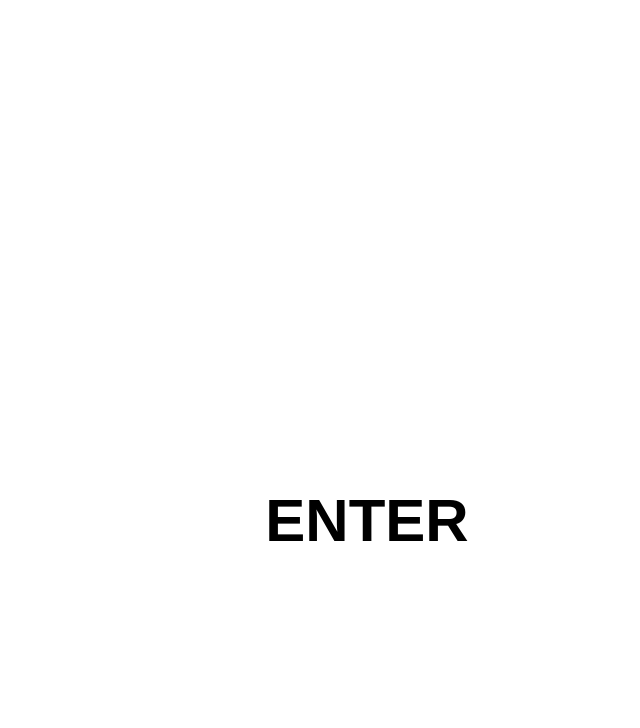
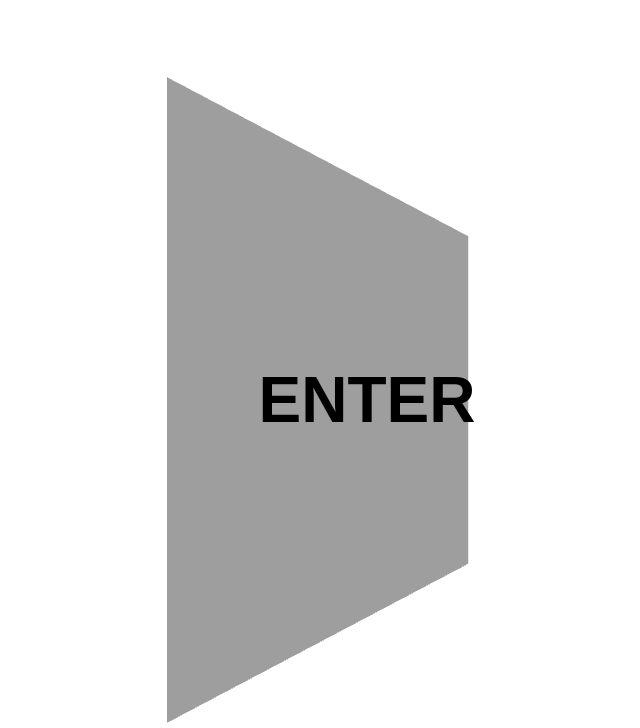
Before and after one commit to SaifAboo/MY-STORE, a plain HTML site: page index.html in a window 1280 px wide. Shown: the top 728 px of the page, without its empty margins (273-913 px from the left). Drawn offline with nearby package versions, Linux system fonts and the light colour scheme; grey boxes are pictures that could not be loaded.

Commit message:
Update index.html

```diff
--- a/index.html
+++ b/index.html
@@ -2,6 +2,7 @@
 <html lang="en">
 <head>
   <meta charset="UTF-8" />
+  <meta name="viewport" content="width=device-width, initial-scale=1.0"/>
   <title>Stach Store</title>
   <style>
     body {
@@ -11,30 +12,37 @@
       font-family: Arial, sans-serif;
     }
 
+    .container {
+      display: flex;
+      flex-direction: column;
+      align-items: center;
+      justify-content: center;
+      height: 100vh;
+      text-align: center;
+      position: relative;
+    }
+
     canvas {
-      display: block;
       position: absolute;
       top: 0;
       left: 0;
+      z-index: 0;
     }
 
     .enter-button {
-      position: absolute;
-      top: 65%;
-      left: 50%;
-      transform: translate(-50%, -50%);
-      font-size: 60px;
+      font-size: 64px;
       font-weight: 900;
       color: black;
       background: none;
       border: none;
       cursor: pointer;
       transition: transform 0.3s ease, color 0.3s ease;
-      z-index: 10;
+      z-index: 1;
     }
 
     .enter-button:hover {
-      transform: scale(1.1) translate(-50%, -50%);
+      transform: scale(1.1);
+      color: #000000;
     }
 
     .socials {
@@ -44,13 +52,13 @@
       gap: 25px;
       justify-content: center;
       width: 100%;
-      z-index: 10;
+      z-index: 1;
     }
 
     .socials img {
       width: 35px;
       height: 35px;
-      filter: brightness(0); /* أسود فقط */
+      filter: brightness(0); /* يخليهم أسود فقط */
       cursor: pointer;
       transition: transform 0.3s ease;
     }
@@ -61,7 +69,9 @@
   </style>
 </head>
 <body>
-  <button class="enter-button" onclick="enterStore()">ENTER</button>
+  <div class="container">
+    <button class="enter-button" onclick="enterStore()">ENTER</button>
+  </div>
 
   <div class="socials">
     <a href="https://instagram.com/sa._r4k" target="_blank">
@@ -75,85 +85,73 @@
     </a>
   </div>
 
-  <script src="https://cdn.jsdelivr.net/npm/three@0.152.2/build/three.min.js"></script>
+  <!-- Three.js CDN -->
+  <script src="https://cdnjs.cloudflare.com/ajax/libs/three.js/r128/three.min.js"></script>
   <script>
+    // إعداد المشهد
     const scene = new THREE.Scene();
-    const camera = new THREE.PerspectiveCamera(35, window.innerWidth / window.innerHeight, 0.1, 1000);
-    const renderer = new THREE.WebGLRenderer({ antialias: true, alpha: true });
+    const camera = new THREE.PerspectiveCamera(75, window.innerWidth / window.innerHeight, 0.1, 1000);
+    camera.position.z = 3;
+
+    const renderer = new THREE.WebGLRenderer({ alpha: true, antialias: true });
     renderer.setSize(window.innerWidth, window.innerHeight);
     document.body.appendChild(renderer.domElement);
 
+    // تحميل اللوقو
     const textureLoader = new THREE.TextureLoader();
-    const logoTexture = textureLoader.load('glow_stach_logo.png');
+    textureLoader.load('https://i.ibb.co/tp3Lzbb/glow-stach-logo.png', (texture) => {
+      const geometry = new THREE.PlaneGeometry(2.5, 2.5);
+      const material = new THREE.MeshBasicMaterial({ map: texture, transparent: true });
+      const logo = new THREE.Mesh(geometry, material);
+      scene.add(logo);
 
-    const geometry = new THREE.BoxGeometry(4, 4, 1); // سمك 1 = تقريبًا 15px
-    const materials = [
-      new THREE.MeshBasicMaterial({ map: logoTexture }), // Front
-      new THREE.MeshBasicMaterial({ color: 0x000000 }),   // Back
-      new THREE.MeshBasicMaterial({ color: 0x000000 }),   // Top
-      new THREE.MeshBasicMaterial({ color: 0x000000 }),   // Bottom
-      new THREE.MeshBasicMaterial({ color: 0x000000 }),   // Right
-      new THREE.MeshBasicMaterial({ color: 0x000000 })    // Left
-    ];
+      // دوران تلقائي
+      function animate() {
+        requestAnimationFrame(animate);
+        logo.rotation.y += 0.003;
+        renderer.render(scene, camera);
+      }
+      animate();
 
-    const cube = new THREE.Mesh(geometry, materials);
-    scene.add(cube);
+      // تحريك بالماوس/الإصبع
+      let isDragging = false;
+      let startX;
 
-    camera.position.z = 10;
+      const onMove = (x) => {
+        const delta = (x - startX) * 0.01;
+        logo.rotation.y = delta;
+      };
 
-    let isDragging = false;
-    let previousMousePosition = { x: 0, y: 0 };
+      window.addEventListener('mousedown', e => {
+        isDragging = true;
+        startX = e.clientX;
+      });
 
-    function animate() {
-      requestAnimationFrame(animate);
-      if (!isDragging) {
-        cube.rotation.y += 0.003;
-      }
-      renderer.render(scene, camera);
+      window.addEventListener('mouseup', () => isDragging = false);
+      window.addEventListener('mousemove', e => {
+        if (isDragging) onMove(e.clientX);
+      });
+
+      window.addEventListener('touchstart', e => {
+        isDragging = true;
+        startX = e.touches[0].clientX;
+      });
+
+      window.addEventListener('touchend', () => isDragging = false);
+      window.addEventListener('touchmove', e => {
+        if (isDragging) onMove(e.touches[0].clientX);
+      });
+    });
+
+    function enterStore() {
+      window.location.href = "store.html";
     }
-    animate();
 
     window.addEventListener('resize', () => {
       camera.aspect = window.innerWidth / window.innerHeight;
       camera.updateProjectionMatrix();
       renderer.setSize(window.innerWidth, window.innerHeight);
     });
-
-    // تفاعل الماوس
-    renderer.domElement.addEventListener('mousedown', e => {
-      isDragging = true;
-      previousMousePosition = { x: e.clientX, y: e.clientY };
-    });
-
-    renderer.domElement.addEventListener('mouseup', () => isDragging = false);
-
-    renderer.domElement.addEventListener('mousemove', e => {
-      if (isDragging) {
-        const deltaX = e.clientX - previousMousePosition.x;
-        cube.rotation.y += deltaX * 0.01;
-        previousMousePosition = { x: e.clientX, y: e.clientY };
-      }
-    });
-
-    // تفاعل اللمس
-    renderer.domElement.addEventListener('touchstart', e => {
-      isDragging = true;
-      previousMousePosition = { x: e.touches[0].clientX, y: e.touches[0].clientY };
-    });
-
-    renderer.domElement.addEventListener('touchend', () => isDragging = false);
-
-    renderer.domElement.addEventListener('touchmove', e => {
-      if (isDragging) {
-        const deltaX = e.touches[0].clientX - previousMousePosition.x;
-        cube.rotation.y += deltaX * 0.01;
-        previousMousePosition = { x: e.touches[0].clientX, y: e.touches[0].clientY };
-      }
-    });
-
-    function enterStore() {
-      window.location.href = 'store.html';
-    }
   </script>
 </body>
 </html>
```
